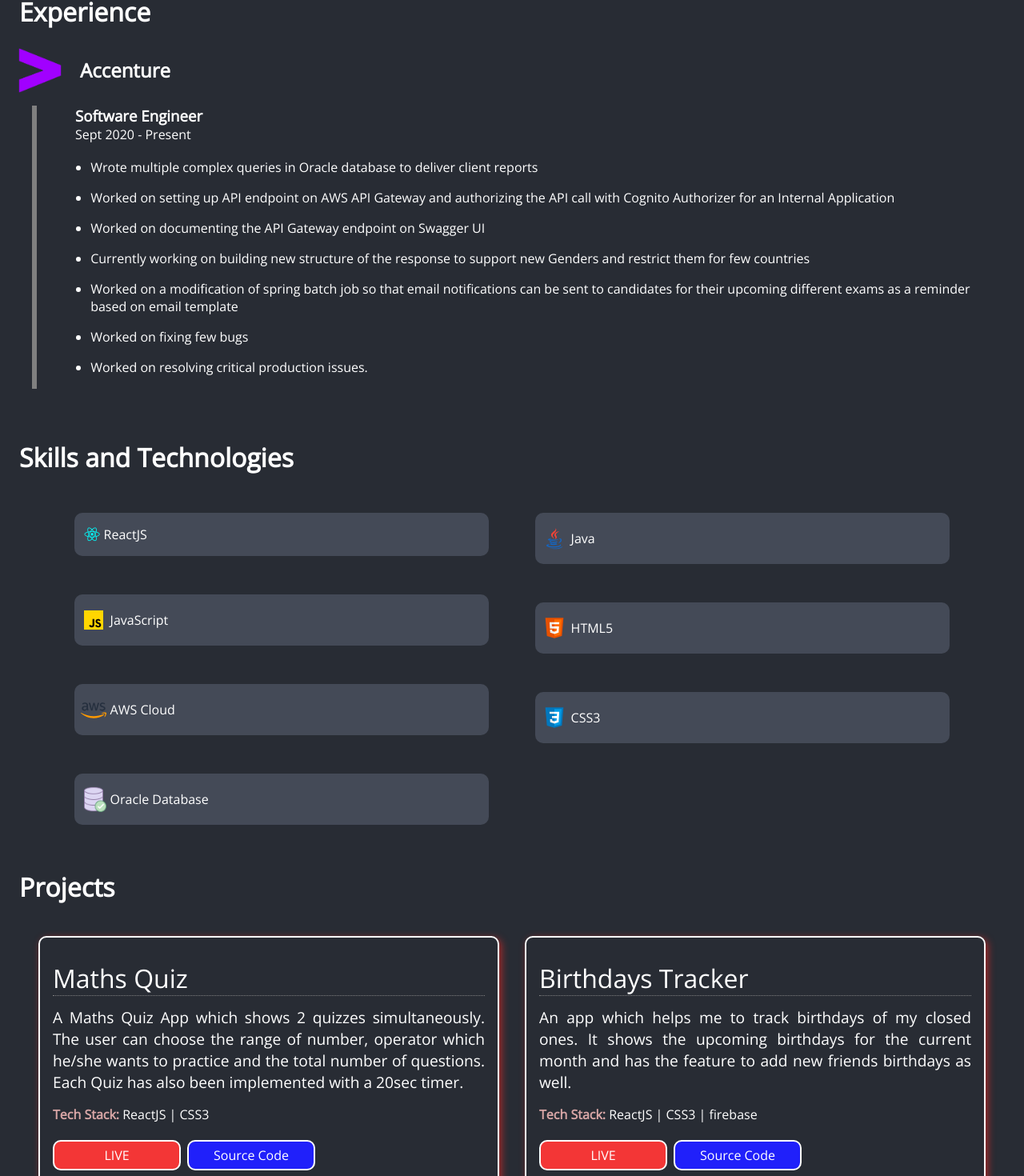
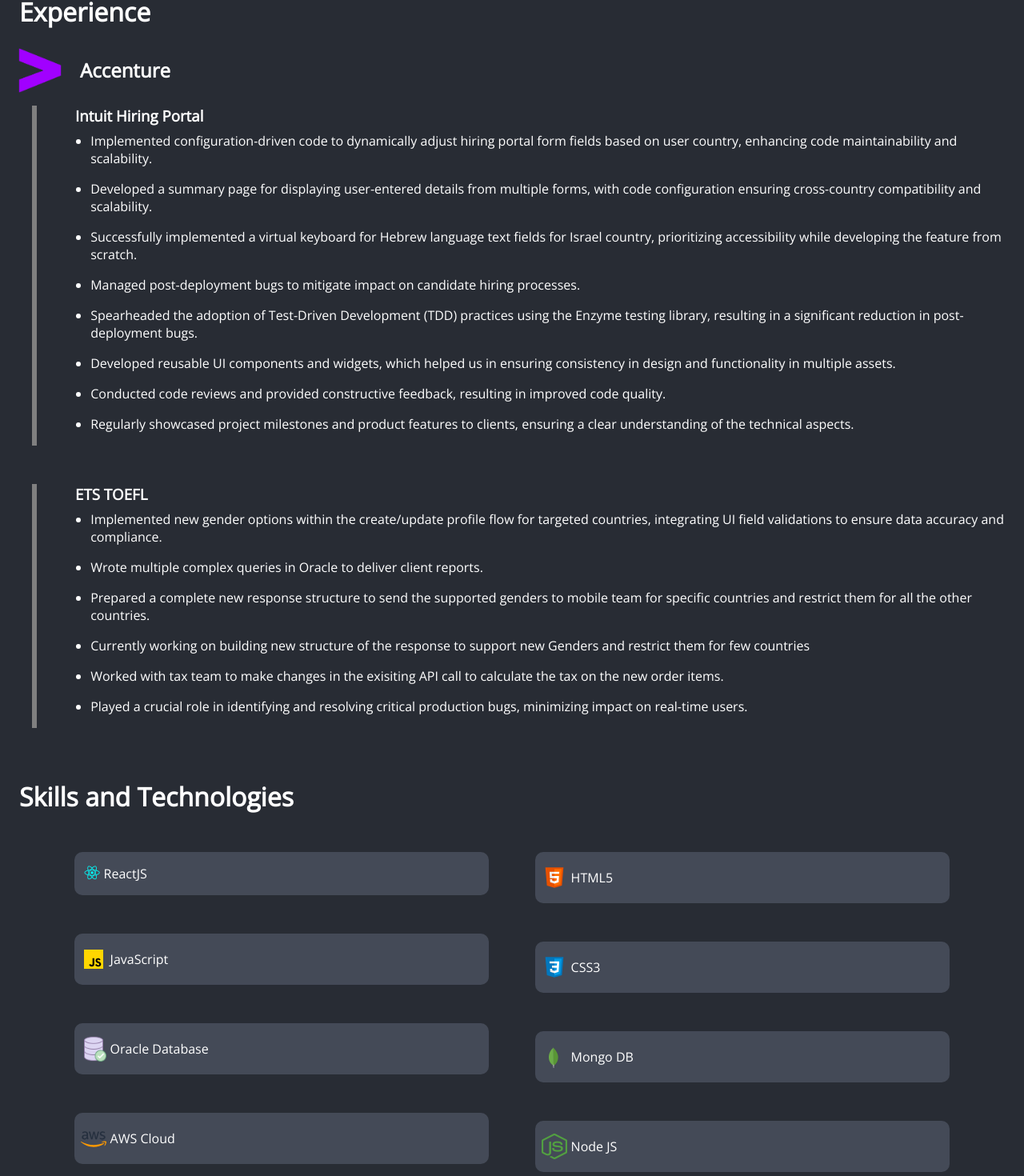
Before and after one commit to Nikhil2408/my-portfolio, a React (Create React App) app: page / in a window 1280 px wide. Shown: the part 1317-2787 px from the top of the page at 80% size. Built offline with nearby package versions, Linux system fonts and the light colour scheme; a web font is replaced by a local one.

Commit message:
feat: update experience and remove projects section

```diff
--- a/src/components/AboutMe/AboutMe.js
+++ b/src/components/AboutMe/AboutMe.js
@@ -17,8 +17,8 @@
                 {/* <div className="AboutMe-gesture">Hi There, <img src={hello} alt="hello" /></div> */}
                 <div className="AboutMe-gesture">Hi There 👋</div>
                 <div className="AboutMe-name">I am Nikhil Bansal</div>
-                <div className="AboutMe-details">A passionate frontend web developer. Currently, working as a software engineer in Accenture. I have worked on frontend technologies like JavaScript and ReactJS and backend technology like Java. I have some experience in AWS as well.</div>
-                <a href="https://drive.google.com/file/d/12mbh4TCONmgBmVXvm3n7NiskZHocPvxo/view?usp=sharing" target="_blank" rel="noreferrer">Resume</a>
+                <div className="AboutMe-details">A passionate frontend web developer. Currently, working as a frontend software developer in Accenture. I have been working on technologies like JavaScript, ReactJS, Node.js and MongoDB.</div>
+                <a href="https://drive.google.com/file/d/1CeTqGsJY7XioFWFwl1-MvuStfreoomSf/view?usp=sharing" target="_blank" rel="noreferrer">Resume</a>
                 <div className="ConnectWithMe">
                     <div>Connect With Me!!</div>
                     <ConnectWithMe />
--- a/src/components/App.js
+++ b/src/components/App.js
@@ -2,11 +2,9 @@
 
 import NavBar from "./NavBar/NavBar";
 import AboutMe from './AboutMe/AboutMe';
-// import Education from './Education/Education';
 import Certification from "./Certification/Certification.js";
 import Skills from "./Skills/Skills";
 import Experience from './Experience/Experience';
-import Projects from './Projects/Projects';
 
 function App() {
   return (
@@ -16,7 +14,7 @@
       <Certification />
       <Experience />
       <Skills />
-      <Projects />
+      {/* <Projects />   */}
       {/* <Education /> */}
 
     </div>
--- a/src/components/Experience/Experience.js
+++ b/src/components/Experience/Experience.js
@@ -10,19 +10,32 @@
             <div className="Exp-cLogocName">
                     <img class="Experience-cLogo" src={accenture_logo} alt="Accenture Logo" />
                     <h2 className="Experience-cName">Accenture</h2>
-                </div>
+            </div>
             <div className="Experience-container">
-                <h3>Software Engineer</h3>
-                <p>Sept 2020 - Present</p>
+                <h3>Intuit Hiring Portal</h3>
                 <div className="Experience-work">
                     <ul>
-                        <li>Wrote multiple complex queries in Oracle database to deliver client reports</li>
-                        <li>Worked on setting up API endpoint on AWS API Gateway and authorizing the API call with Cognito Authorizer for an Internal Application</li>
-                        <li>Worked on documenting the API Gateway endpoint on Swagger UI</li>
+                        <li>Implemented configuration-driven code to dynamically adjust hiring portal form fields based on user country, enhancing code maintainability and scalability.</li>
+                        <li>Developed a summary page for displaying user-entered details from multiple forms, with code configuration ensuring cross-country compatibility and scalability.</li>
+                        <li>Successfully implemented a virtual keyboard for Hebrew language text fields for Israel country, prioritizing accessibility while developing the feature from scratch.</li>
+                        <li>Managed post-deployment bugs to mitigate impact on candidate hiring processes.</li>
+                        <li>Spearheaded the adoption of Test-Driven Development (TDD) practices using the Enzyme testing library, resulting in a significant reduction in post-deployment bugs.</li>
+                        <li>Developed reusable UI components and widgets, which helped us in ensuring consistency in design and functionality in multiple assets.</li>
+                        <li>Conducted code reviews and provided constructive feedback, resulting in improved code quality.</li>
+                        <li>Regularly showcased project milestones and product features to clients, ensuring a clear understanding of the technical aspects.</li>
+                    </ul>
+                </div>
+            </div>
+            <div className="Experience-container">
+                <h3>ETS TOEFL</h3>
+                <div className="Experience-work">
+                    <ul>
+                        <li>Implemented new gender options within the create/update profile flow for targeted countries, integrating UI field validations to ensure data accuracy and compliance.</li>
+                        <li>Wrote multiple complex queries in Oracle to deliver client reports.</li>
+                        <li>Prepared a complete new response structure to send the supported genders to mobile team for specific countries and restrict them for all the other countries.</li>
                         <li>Currently working on building new structure of the response to support new Genders and restrict them for few countries</li>
-                        <li>Worked on a modification of spring batch job so that email notifications can be sent to candidates for their upcoming different exams as a reminder based on email template</li>
-                        <li>Worked on fixing few bugs</li>
-                        <li>Worked on resolving critical production issues.</li>
+                        <li>Worked with tax team to make changes in the exisiting API call to calculate the tax on the new order items.</li>
+                        <li>Played a crucial role in identifying and resolving critical production bugs, minimizing impact on real-time users.</li>
                     </ul>
                 </div>
             </div>
--- a/src/components/NavBar/NavBar.js
+++ b/src/components/NavBar/NavBar.js
@@ -11,7 +11,7 @@
                 <li><a href="#home">Home</a></li>
                 <li><a href="#Certification">Certification</a></li>
                 <li><a href="#Experience">Experience</a></li>
-                <li><a href="#Projects">Projects</a></li>
+                {/* <li><a href="#Projects">Projects</a></li> */}
             </ul>
         </nav>
     )
--- a/src/components/Skills/Skills.js
+++ b/src/components/Skills/Skills.js
@@ -5,8 +5,9 @@
 import css3 from "../../images/css3.svg";
 import javascript from "../../images/javascript.svg";
 import aws from "../../images/aws.svg";
-import java from "../../images/java.svg";
 import oracleDB from "../../images/oracle-db.png"
+import mongodb from "../../images/mongodb.svg"
+import nodejs from "../../images/nodejs.png"
 
 
 function Skills(){
@@ -17,13 +18,14 @@
                 <div className="firstSkillSet">
                     <div class="Skills-skill"><i class="fa-brands fa-react" alt="reactjs" />ReactJS</div>
                     <div class="Skills-skill"><img src={javascript} alt="javascript" />JavaScript</div>
+                    <div class="Skills-skill"><img src={oracleDB} alt="oracleDB" />Oracle Database</div>
                     <div class="Skills-skill"><img src={aws} alt="awscloud" />AWS Cloud</div>
-                    <div class="Skills-skill"><img src={oracleDB} alt="oracleDB" />Oracle Database</div>
                 </div>
                 <div className="secondSkillSet">
-                    <div class="Skills-skill"><img src={java} alt="java" />Java</div>
                     <div class="Skills-skill"><img src={html5} alt="html5" />HTML5</div>
                     <div class="Skills-skill"><img src={css3} alt="css3" />CSS3</div>
+                    <div class="Skills-skill"><img src={mongodb} alt="css3" />Mongo DB</div>
+                    <div class="Skills-skill"><img src={nodejs} alt="css3" />Node JS</div>
                 </div>
             </div>
         </div>
--- a/src/styles/Experience.css
+++ b/src/styles/Experience.css
@@ -40,3 +40,8 @@
     margin-bottom: 1rem;
     /* text-align: justify; */
 }
+
+
+.Experience-container > h3 {
+    margin-bottom: 0.5rem;
+}
```
Also changed, not shown: src/images/mongodb.svg (added), src/images/nodejs.png (added).
